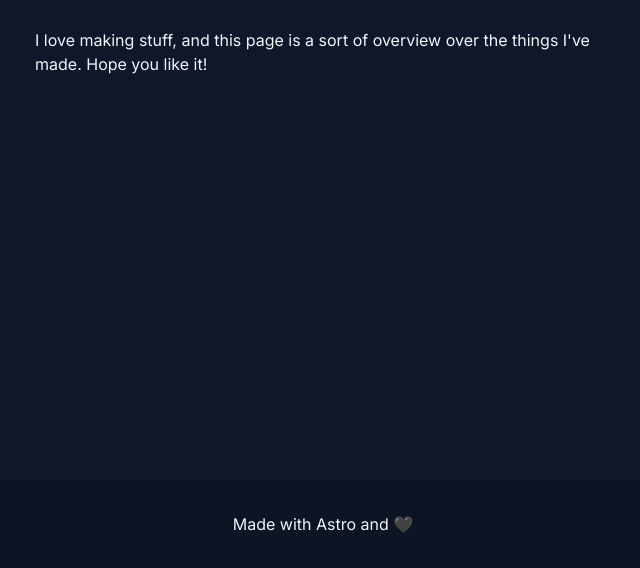
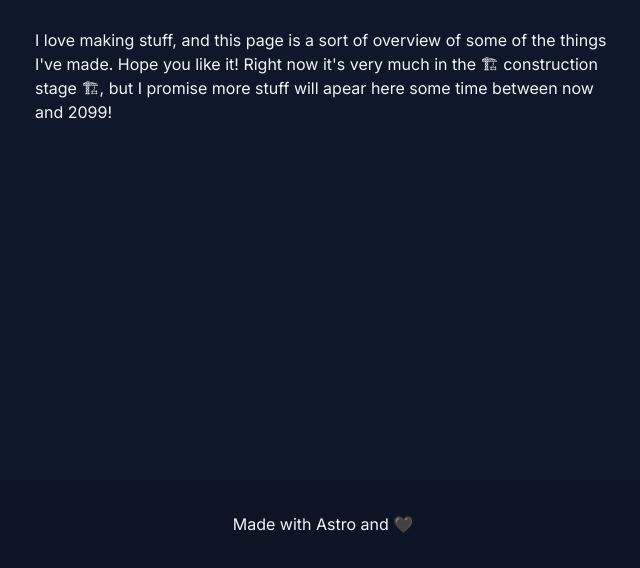
Before and after one commit to itzjacki/jakob.fun, an Astro site: page / in a window 1280 px wide. Shown: the part 232-800 px from the top of the page, without its empty margins (317-957 px from the left). Built offline with nearby package versions, Linux system fonts and the light colour scheme; Astro itself is replaced by a stand-in of ours.

Commit message:
Update readme and landing page

```diff
--- a/src/pages/index.astro
+++ b/src/pages/index.astro
@@ -5,7 +5,9 @@ import BaseLayout from "@/layouts/BaseLayout.astro";
 <BaseLayout title="Jakob Kielland" gap>
   <h1 class="text-4xl font-bold">Hi, I'm Jakob! 👋</h1>
   <p class="max-w-xl">
-    I love making stuff, and this page is a sort of overview over the things
-    I've made. Hope you like it!
+    I love making stuff, and this page is a sort of overview of some of the
+    things I've made. Hope you like it! Right now it's very much in the 🏗
+    construction stage 🏗, but I promise more stuff will apear here some time
+    between now and 2099!
   </p>
 </BaseLayout>
```
Also changed, not shown: README.md.
